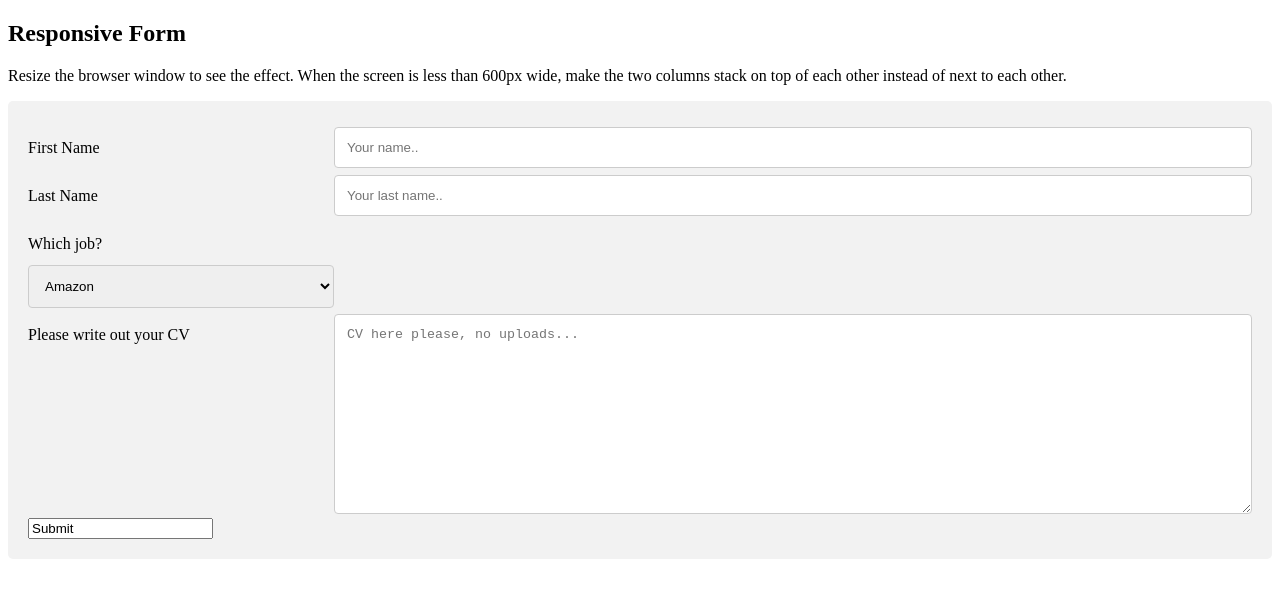
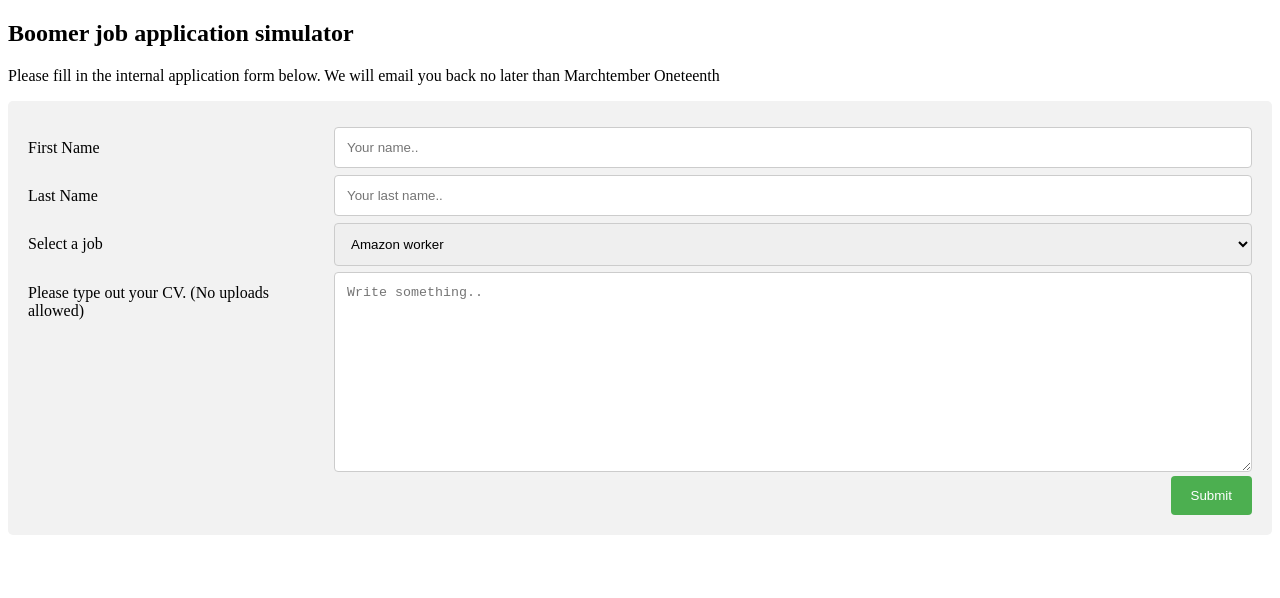
Before and after one commit to guyphenix/boomer_CV_sim, a plain HTML site: page index.html in a window 1280 px wide. Drawn offline with Linux system fonts and the light colour scheme.

Commit message:
Update index.html

```diff
--- a/index.html
+++ b/index.html
@@ -69,8 +69,8 @@ input[type=submit]:hover {
 </head>
 <body>
 
-<h2>Responsive Form</h2>
-<p>Resize the browser window to see the effect. When the screen is less than 600px wide, make the two columns stack on top of each other instead of next to each other.</p>
+<h2>Boomer job application simulator</h2>
+<p>Please fill in the internal application form below. We will email you back no later than Marchtember Oneteenth</p>
 
 <div class="container">
   <form action="/action_page.php">
@@ -92,25 +92,30 @@ input[type=submit]:hover {
   </div>
   <div class="row">
     <div class="col-25">
-     <label for="job">Which job?</label>
-    <select id="job" name="job">
-      <option value="Amazon">Amazon</option>
-      <option value="Chimney Sweep">Chimney Sweep</option>
-      <option value="Deliveroo">Deliveroo</option>
-      <option value="Zero hours something">Zero hours something</option>
+      <label for="Job">Select a job</label>
+    </div>
+    <div class="col-75">
+      <select id="Job" name="Job">
+        <option value="Amazon worker">Amazon worker</option>
+        <option value="Chimney sweep">Chimney sweep</option>
+        <option value="Deliveroo driver">Deliveroo driver</option>
+        <option value="Uber driver">Uber driver</option>
       </select>
     </div>
   </div>
   <div class="row">
     <div class="col-25">
-      <label for="subject">Please write out your CV</label>
+      <label for="subject">Please type out your CV. (No uploads allowed)</label>
     </div>
     <div class="col-75">
-      <textarea id="subject" name="subject" placeholder="CV here please, no uploads..." style="height:200px"></textarea>
+      <textarea id="subject" name="subject" placeholder="Write something.." style="height:200px"></textarea>
     </div>
   </div>
   <div class="row">
-    <input type="#" value="Submit">
+    <input type="submit" value="Submit">
   </div>
   </form>
 </div>
+
+</body>
+</html>
```
